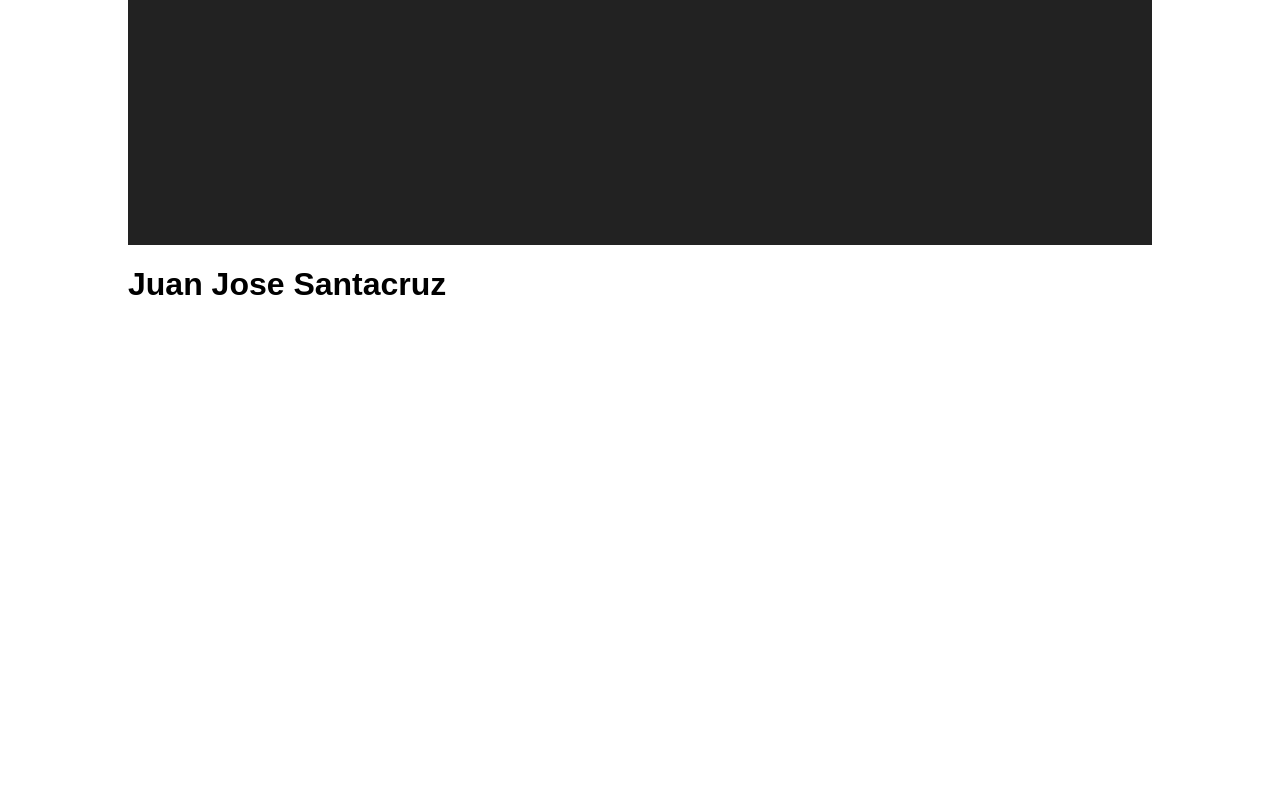
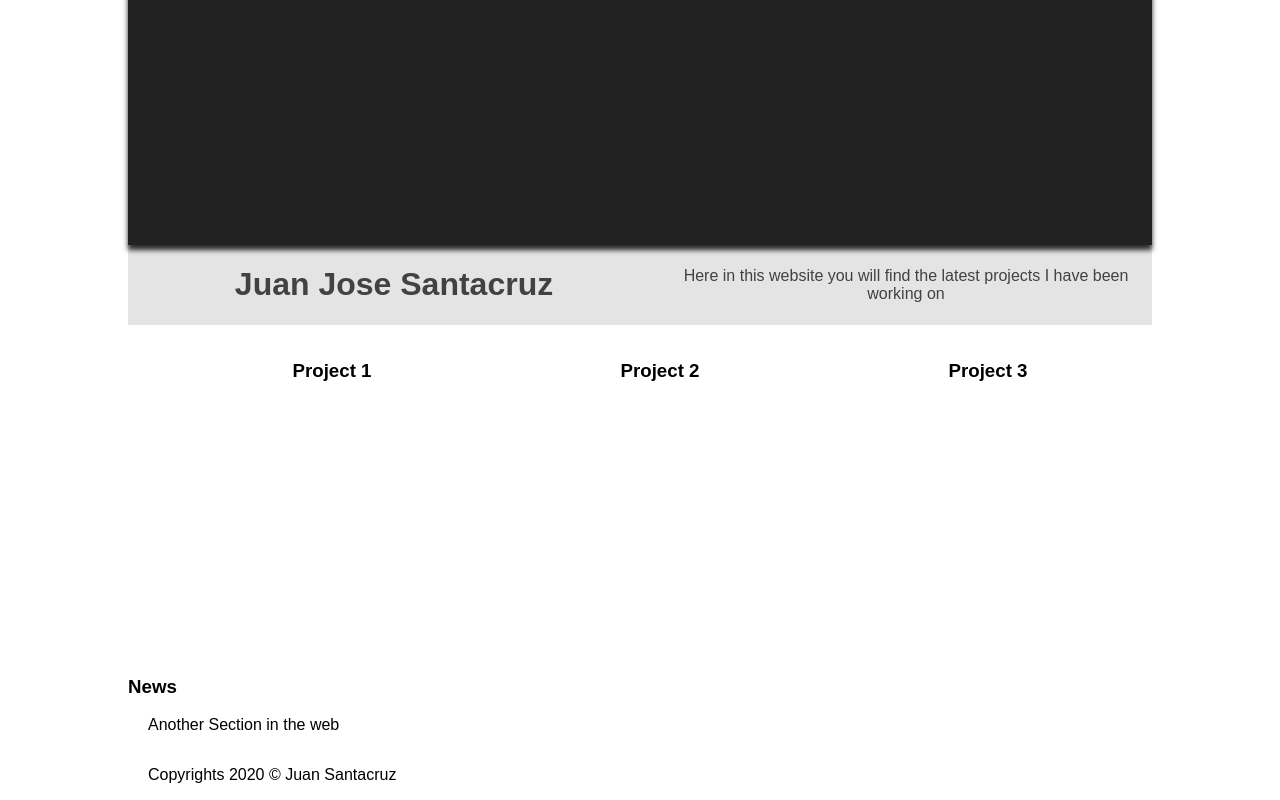
Before and after one commit to juansfunes/portfoliopage, a plain HTML site: page index.html in a window 1280 px wide. Shown: the part 755-1555 px from the top of the page. Before the commit the page ends 1058 px from the top, so only its background shows below. Drawn offline with Linux system fonts and the light colour scheme.

Commit message:
I have modified the layout and added more content to the HTML

```diff
--- a/index.html
+++ b/index.html
@@ -5,13 +5,14 @@
         <link rel="stylesheet" href="style.css">
     </head>
     <body>
+        <a name="top"></a>
         <div class="wrapper">
             <header class="header">
                 <nav>
                     <ul>
-                        <li><a href="#">home</a></li>
-                        <li><a href="#">about</a></li>
-                        <li><a href="#">projects</a></li>
+                        <li><a href="#top">home</a></li>
+                        <li><a href="#about">about</a></li>
+                        <li><a href="#projects">projects</a></li>
                     </ul>
                 </nav>
                 <form>
@@ -23,12 +24,30 @@
                     <p>I have been working actively learning how to <code>$code</code></p>
                 </div>
             </header>
+            <div class="projects">
+                <h1 id="about">Juan Jose Santacruz</h1>
+                <p>Here in this website you will find the latest projects I have been working on</p>
+            </div>
+                <div class="boxes">
+                    <ul id="myprojects">
+                        <li>
+                            <h3>Project 1</h3>
+                        </li>
+                        <li>
+                            <h3>Project 2</h3>
+                        </li>
+                        <li>
+                            <h3>Project 3</h3>
+                        </li>
+                    </ul>
+                </div>
             <div>
-                <h1>Juan Jose Santacruz</h1>
+                <h3>News</h3>
+                <p>Another Section in the web</p>
             </div>
-            <div>
-            </div>
-            <footer></footer>
+            <footer>
+                <p>Copyrights 2020 &copy; Juan Santacruz</p>
+            </footer>
         </div>
     </body>
 </html>
--- a/style.css
+++ b/style.css
@@ -19,6 +19,10 @@ body{
 
 /*layout*/
 
+.wrapper{
+    display:grid;
+}
+
 header{
     display:grid;
     grid-template-rows: repeat(2, 1fr);
@@ -35,6 +39,10 @@ header nav{
 }
 
 /*nav details*/
+.header{
+    box-shadow: 0px 5px 5px rgb(41, 41, 41);
+    z-index: 999;
+}
 
 header nav{
     text-align: center;
@@ -64,13 +72,25 @@ header .button1{
     color: #ffffff;
     text-align: center;
 }
+header .button1:hover{
+    background-color: #ffffff;
+    border: 2px gray solid;
+    width: 100px;
+    height: 36px;
+    color: #222222;
+    text-align: center;
+}
 header li{
     list-style: none;
     display:inline;
-    padding-right: 13px;
+    padding-right: 50px;
 }
 header a{
     color: #eeeeee;
+    text-decoration: none;
+}
+header a:hover{
+    color: #34495E;
     text-decoration: none;
 }
 .lowerheader{
@@ -78,3 +98,24 @@ header a{
     color:#eeeeee;
     text-align: center;
 }
+
+/*Projects Layout*/
+.projects{
+    background-color: #e4e4e4;
+    color: #424242;
+    display:grid;
+    width:100%;
+    grid-template-columns: 1fr 1fr;
+    align-items: center;
+    text-align: center;
+}
+.projects h1, p{
+    margin-left: 20px;
+}
+.boxes ul{
+    display:grid;
+    grid-template-columns: repeat(3, auto);
+    list-style: none;
+    text-align: center;
+    min-height: 300px;
+}
```
